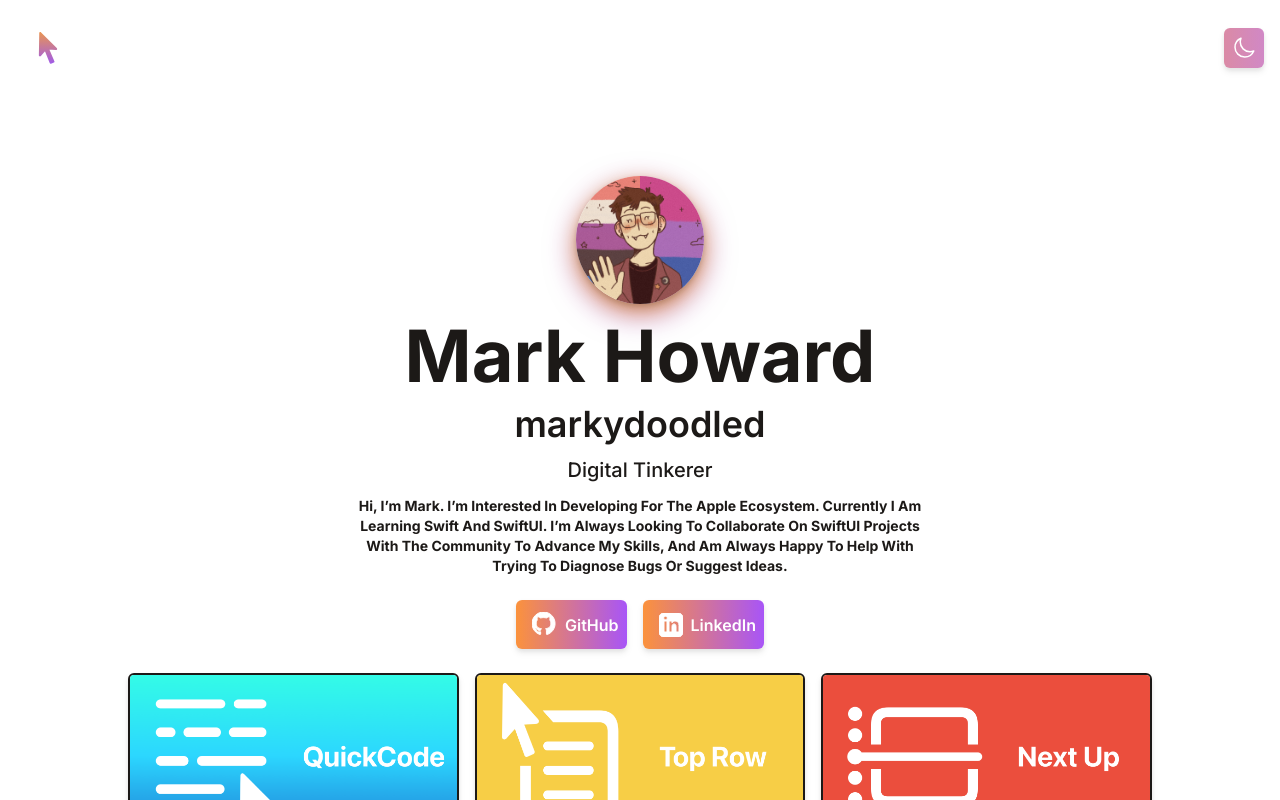
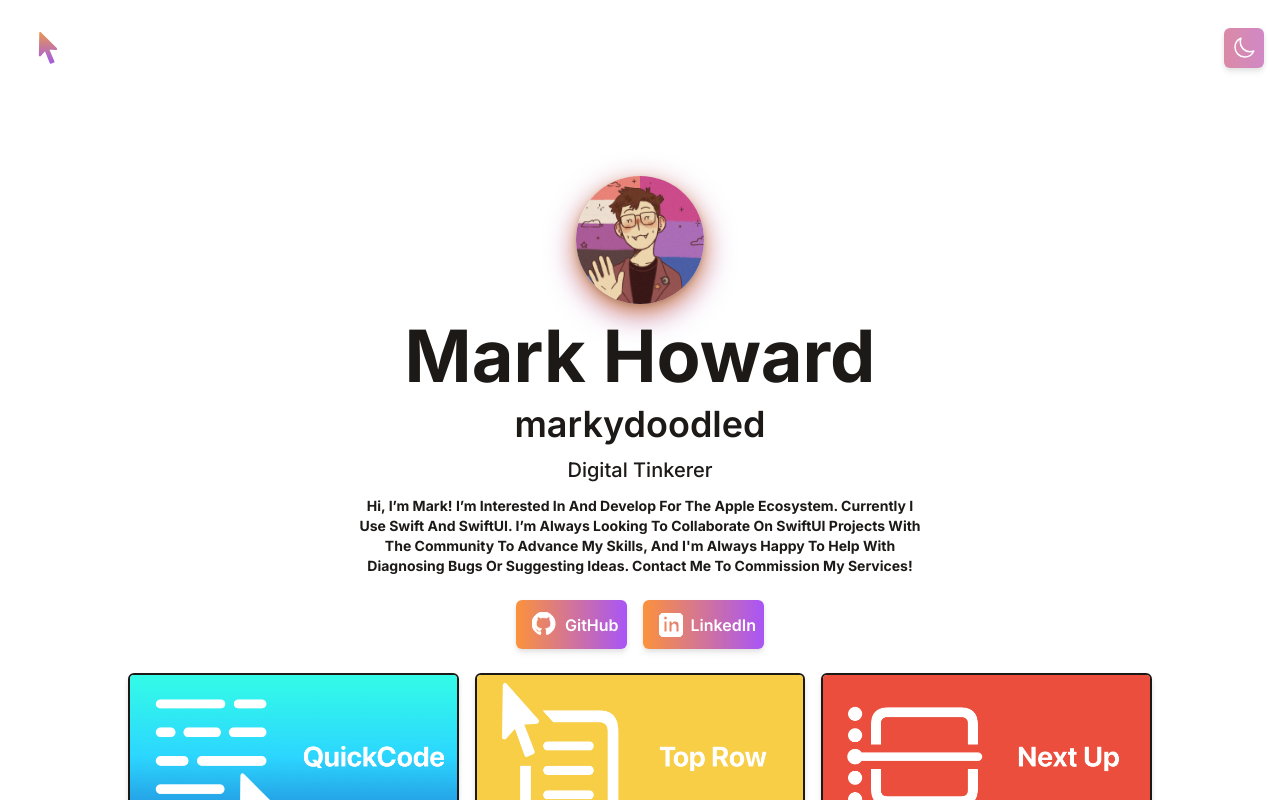
Before and after one commit to markydoodled/portfolio, a React (Vite) app: page / in a window 1280 px wide. Shown: the top 800 px of the page. Built offline with nearby package versions, Linux system fonts and the light colour scheme.

Commit message:
Updated Description Text

```diff
--- a/src/components/Intro.jsx
+++ b/src/components/Intro.jsx
@@ -23,7 +23,7 @@ function Intro() {
             {/*Intro Summary Tag Text With Styling*/}
             <p className="text-base md:text-xl mb-3 font-medium">Digital Tinkerer</p>
             {/*Intro Personal Description Summary Text With Styling*/}
-            <p className="text-sm max-w-xl mb-6 font-bold">Hi, I’m Mark. I’m Interested In Developing For The Apple Ecosystem. Currently I Am Learning Swift And SwiftUI. I’m Always Looking To Collaborate On SwiftUI Projects With The Community To Advance My Skills, And Am Always Happy To Help With Trying To Diagnose Bugs Or Suggest Ideas.</p>
+            <p className="text-sm max-w-xl mb-6 font-bold">Hi, I’m Mark! I’m Interested In And Develop For The Apple Ecosystem. Currently I Use Swift And SwiftUI. I’m Always Looking To Collaborate On SwiftUI Projects With The Community To Advance My Skills, And I'm Always Happy To Help With Diagnosing Bugs Or Suggesting Ideas. Contact Me To Commission My Services!</p>
             <div className="flex space-x-4">
                 {/*GitHub Profile Link*/}
                 <a href="https://github.com/markydoodled/" target="_blank" rel="noreferrer" className="flex items-center inline-block px-2 py-1 text-sm md:text-base font-semibold bg-gradient-to-r from-orange-400 to-purple-500 dark:bg-gradient-to-r from-orange-400 to-purple-500 text-stone-900 rounded-md text-white hover:underline drop-shadow-md">
```
